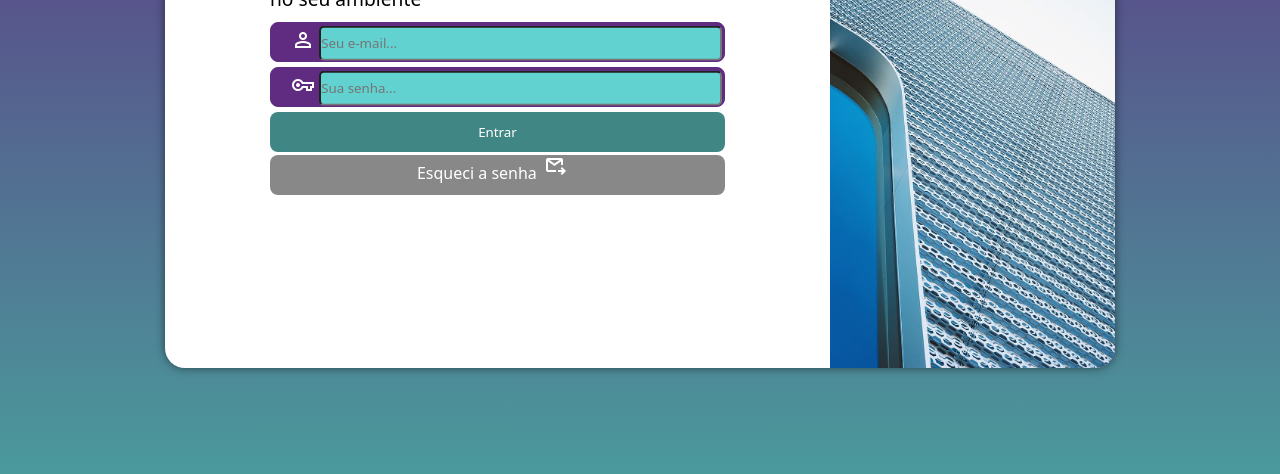
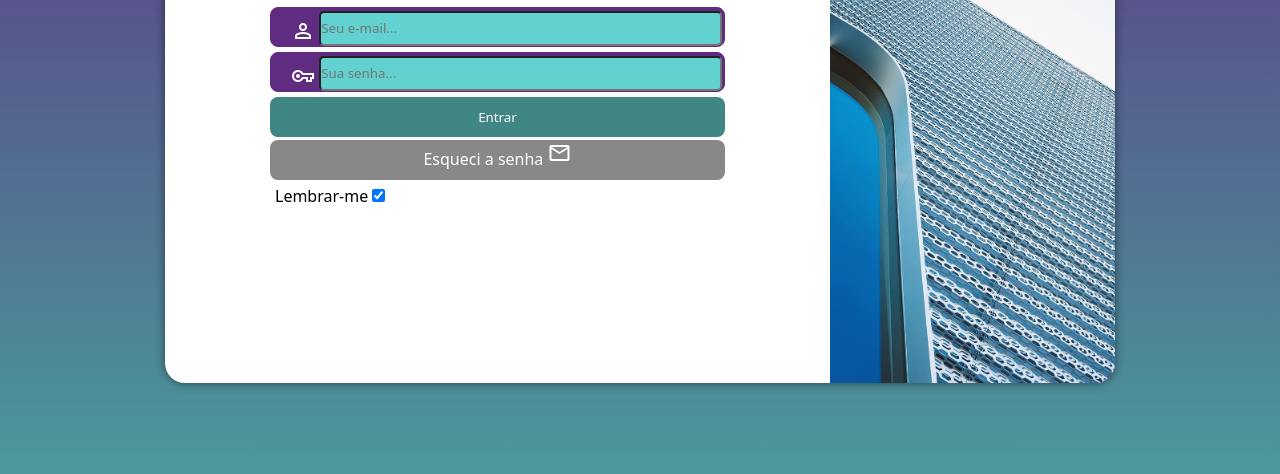
Before and after one commit to Diegosilvasinfo/projeto-login, a plain HTML site: page index.html in a window 1280 px wide. Shown: the part 282-756 px from the top of the page. Drawn offline with nearby package versions, Linux system fonts and the light colour scheme.

Commit message:
ultima atualização do login

```diff
--- a/estilos/style.css
+++ b/estilos/style.css
@@ -23,7 +23,7 @@ section#login
     position: absolute;
     background-color: white;
     width: 250px;
-    height: 500px;
+    height: 530px;
     border-radius: 20px;
     top: 50%;
     left: 50%;
@@ -74,15 +74,22 @@ div.campo
 .material-symbols-outlined
 {
     color: white;
+    padding-top: 6px;
+    height:30px;
+
+
 }
 .enviar
 {
     display: block;
 }
-input
+.campo,.entrada,.enviar
 {
     margin: 0px;
     height: 40px;
+
+}
+.entrada{
     width: calc(100% - 30px);
 }
 div.campo > input:focus-within
@@ -94,7 +101,7 @@ div.campo > input:focus-within
 .entrada
 {
     background-color: #61d2cf;
-    transform: translateY(-4.2px);
+    transform: translateY(-10px);
     height: 35px;
     border-radius: 5px;
     overflow: hidden;
@@ -108,7 +115,9 @@ form > input[type = submit]
 }
 .enviar
 {
+    display: block;
     background-color: #408684;
+    border: 1px solid #377270;
     color: white;
     transition: .1s;
 }
@@ -123,6 +132,7 @@ form > input[type = submit]
     text-align: center;
     margin-top: 3px;
     height: 40px;
+    padding-bottom: 10px;
 
 }
 .esqueci:hover
@@ -134,12 +144,17 @@ a
 {
     text-decoration: none;
     color: white;
-    margin: 0px;
-    margin-left: -10px;
+    text-align: center;
+    padding: 5px;
+    width: 100%;
+    height: 40px;
+    margin-top: -20px;
 }
-
-#emaili
+a>i{
+    margin-top: -5px;
+}
+.lembrar-me
 {
-    margin-left: 3px;
-
+    margin: 5px;
+    font-family: system-ui, -apple-system, BlinkMacSystemFont, 'Segoe UI', Roboto, Oxygen, Ubuntu, Cantarell, 'Open Sans', 'Helvetica Neue', sans-serif;
 }
--- a/index.html
+++ b/index.html
@@ -35,11 +35,13 @@
                     <label for="isenha"></label>
                  </div>
                  <input class="enviar" type="submit" value="Entrar">
-                 <div class="esqueci">
-                <a href="esqueci.html">Esqueci a senha </a>
-    </span><span class="material-symbols-outlined" id="emaili">
-        outgoing_mail
-        </span></div>
+                <div class="esqueci">
+                <a href="esqueci.html">Esqueci a senha <i class="material-symbols-outlined">mail</i></a>
+    </span></div>
+    <div class="lembrar-me">
+        <label for="ilembrar">Lembrar-me</label>
+        <input type="checkbox" name="lembrar" id="ilembrar" checked>
+    </div>
                 </form>
             </div>
         </section>
```
